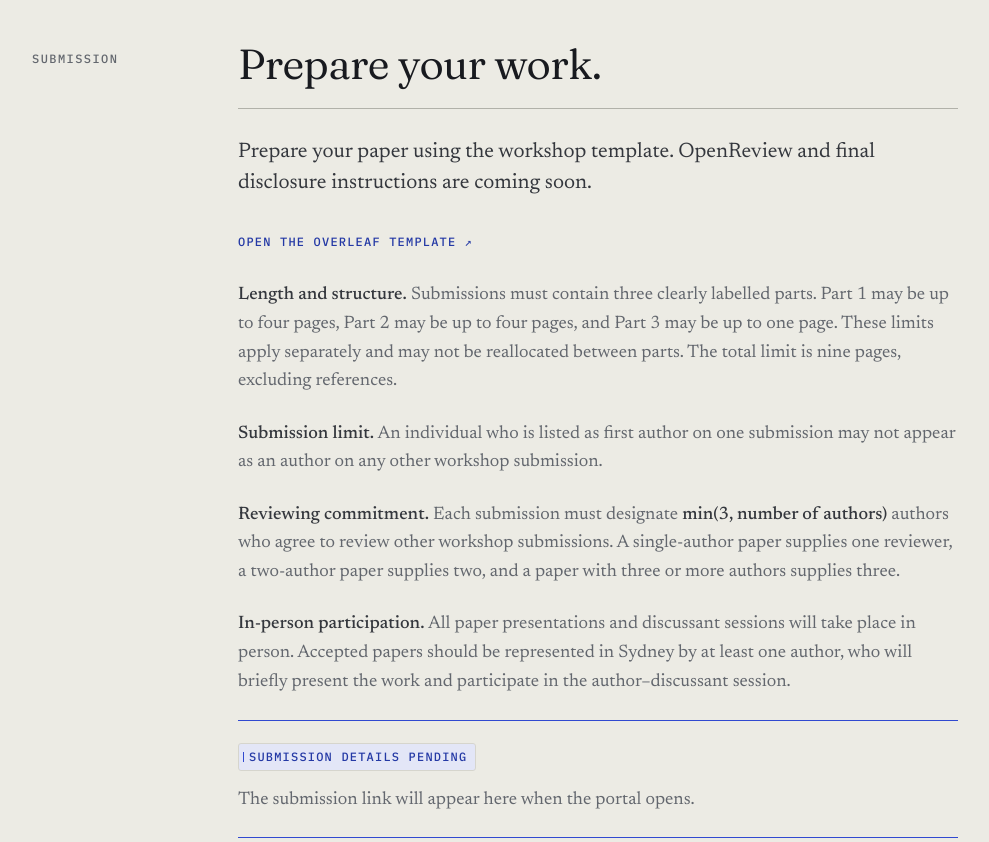
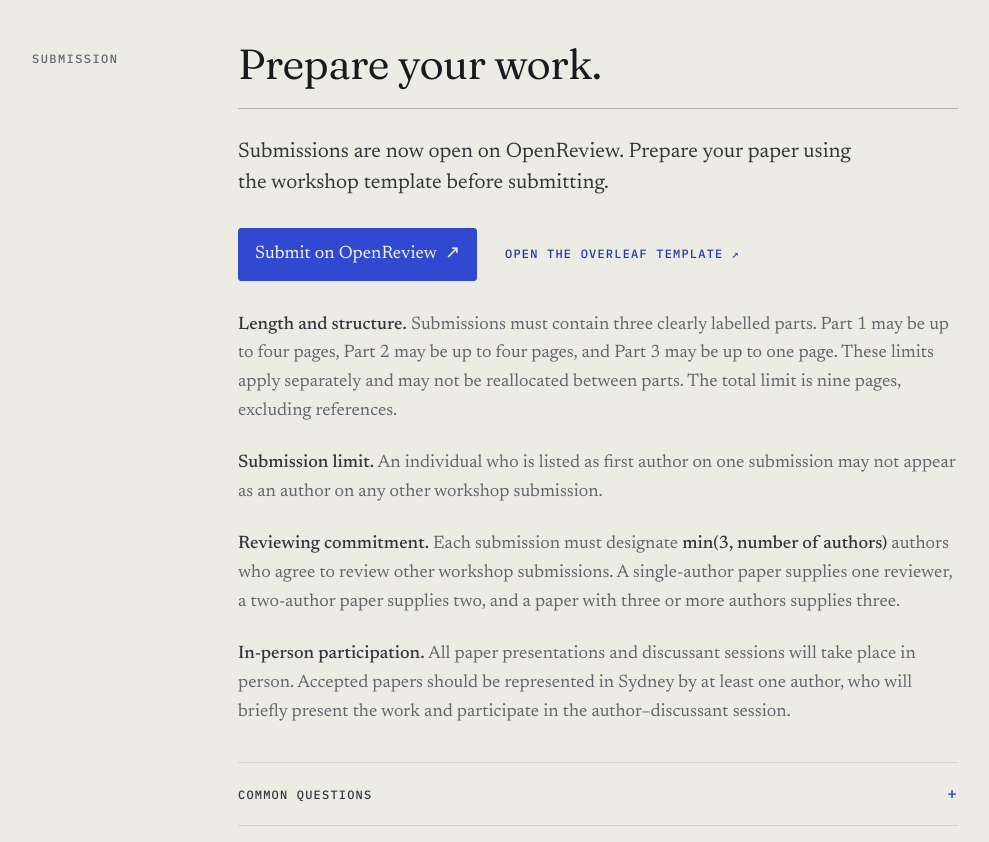
Before and after one commit to automl-workshop/automlr, a website: page public/index.html in a window 1280 px wide. Shown: the part 8060-8902 px from the top of the page, without its empty margins (145-1134 px from the left). Drawn offline with nearby package versions, Linux system fonts and the light colour scheme.

Commit message:
Open workshop submissions

```diff
--- a/public/index.html
+++ b/public/index.html
@@ -285,13 +285,15 @@
             <p class="section-index">Submission</p>
           <div class="article-body" data-scroll>
             <h2>Prepare your work.</h2>
-            <p class="lead">Prepare your paper using the workshop template. OpenReview and final disclosure instructions are coming soon.</p>
-            <a class="arrow-link submission-template" href="https://www.overleaf.com/read/bbxvpfghmbvb#365857" target="_blank" rel="noopener">Open the Overleaf template <span aria-hidden="true">&#8599;</span></a>
+            <p class="lead">Submissions are now open on OpenReview. Prepare your paper using the workshop template before submitting.</p>
+            <div class="submission-actions">
+              <a class="button-link submission-primary" href="https://openreview.net/group?id=NeurIPS.cc/2026/Workshop/AutoMLR" target="_blank" rel="noopener">Submit on OpenReview <span aria-hidden="true">&#8599;</span></a>
+              <a class="arrow-link submission-template" href="https://www.overleaf.com/read/bbxvpfghmbvb#365857" target="_blank" rel="noopener">Open the Overleaf template <span aria-hidden="true">&#8599;</span></a>
+            </div>
             <p class="scope-note"><strong>Length and structure.</strong> Submissions must contain three clearly labelled parts. Part 1 may be up to four pages, Part 2 may be up to four pages, and Part 3 may be up to one page. These limits apply separately and may not be reallocated between parts. The total limit is nine pages, excluding references.</p>
             <p class="scope-note"><strong>Submission limit.</strong> An individual who is listed as first author on one submission may not appear as an author on any other workshop submission.</p>
             <p class="scope-note"><strong>Reviewing commitment.</strong> Each submission must designate <strong>min(3, number of authors)</strong> authors who agree to review other workshop submissions. A single-author paper supplies one reviewer, a two-author paper supplies two, and a paper with three or more authors supplies three.</p>
             <p class="scope-note"><strong>In-person participation.</strong> All paper presentations and discussant sessions will take place in person. Accepted papers should be represented in Sydney by at least one author, who will briefly present the work and participate in the author&ndash;discussant session.</p>
-            <div class="submission-status"><span class="pending">Submission details pending<span class="sr-only"> (status: to be announced)</span></span><p>The submission link will appear here when the portal opens.</p></div>
             <details class="expander faq">
               <summary>Common questions</summary>
               <div class="faq-list">
--- a/public/styles.css
+++ b/public/styles.css
@@ -1057,7 +1057,27 @@ blockquote p:last-child { margin-bottom: 0; }
    ========================================================================= */
 .submission { background: var(--surface); }
 .submission .eyebrow { color: var(--accent-deep); }
-.submission-template { margin-bottom: 30px; }
+.submission-actions {
+  display: flex;
+  flex-wrap: wrap;
+  align-items: center;
+  gap: 16px 28px;
+  margin-bottom: 30px;
+}
+.submission-primary {
+  display: inline-flex;
+  align-items: center;
+  gap: 8px;
+  padding: 11px 16px;
+  background: var(--accent);
+  border: 1px solid var(--accent);
+  border-radius: 3px;
+  color: var(--paper);
+}
+.submission-primary:hover {
+  background: var(--accent-deep);
+  border-color: var(--accent-deep);
+}
 .submission-status {
   margin: 8px 0 12px;
   padding: 22px 0;
```
